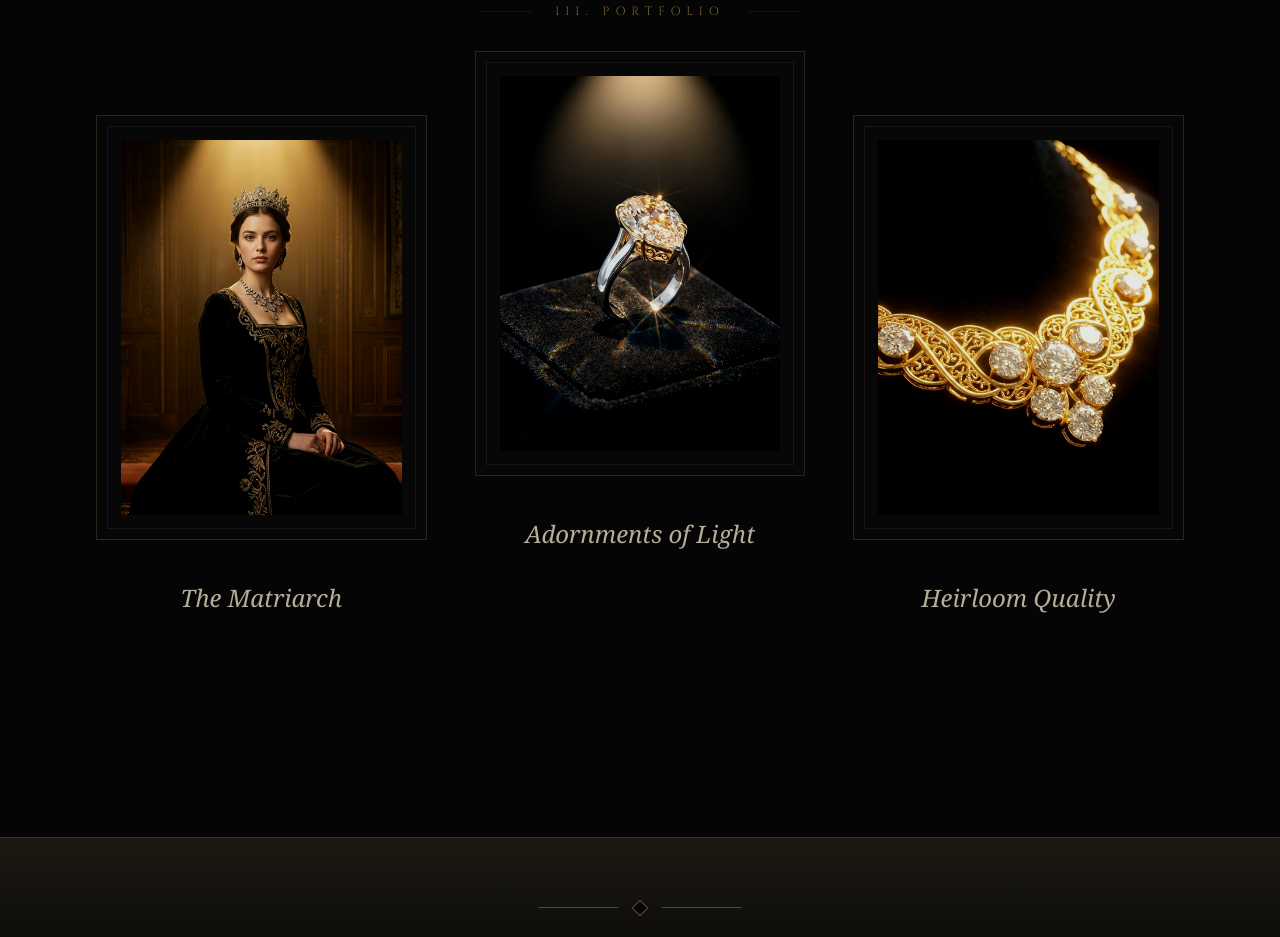
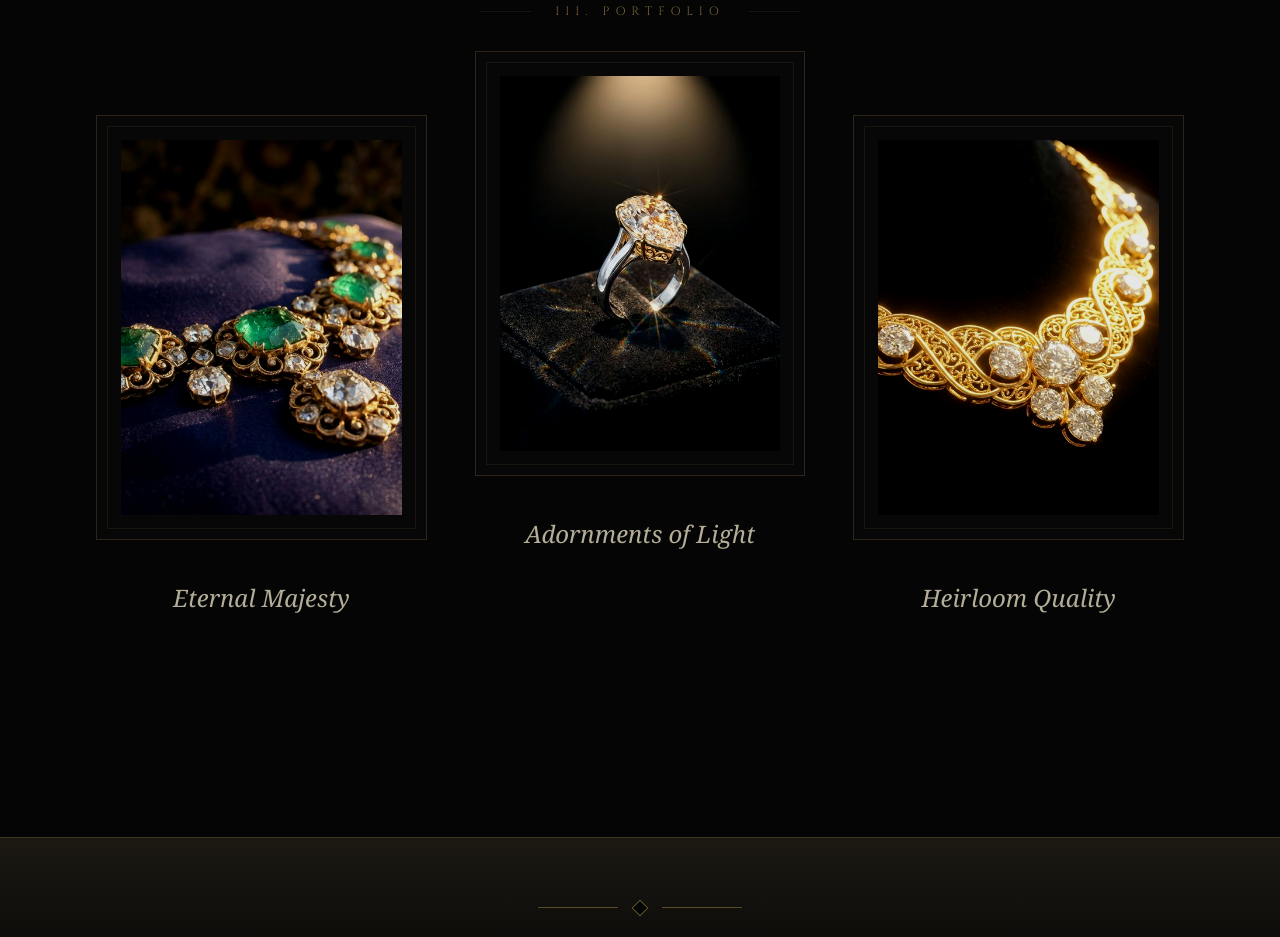
Before and after one commit to kunaln1999/atelier, a plain HTML site: page royal-folio/editorial.html in a window 1280 px wide. Shown: the part 3093-4030 px from the top of the page. Drawn offline with nearby package versions, Linux system fonts and the light colour scheme; a web font is replaced by a local one.

Commit message:
final update of 16 feb

```diff
--- a/royal-folio/editorial.html
+++ b/royal-folio/editorial.html
@@ -181,12 +181,12 @@
                     <div class="group cursor-pointer">
                         <div class="museum-frame-container bg-charcoal/40 p-6">
                             <div class="overflow-hidden aspect-[3/4] relative">
-                                <img src="images/the_matriarch.png" alt="Royal Portrait"
+                                <img src="images/eternal_majesty.png" alt="Eternal Majesty"
                                     class="w-full h-full object-cover museum-image">
                             </div>
                         </div>
                         <div class="mt-8 text-center hover-title-container">
-                            <h4 class="font-serif text-2xl text-gold-light italic">The Matriarch</h4>
+                            <h4 class="font-serif text-2xl text-gold-light italic">Eternal Majesty</h4>
                             <div class="gold-underline-anim" style="margin-top: 0.5rem; max-width: 40px;"></div>
                         </div>
                     </div>
```
